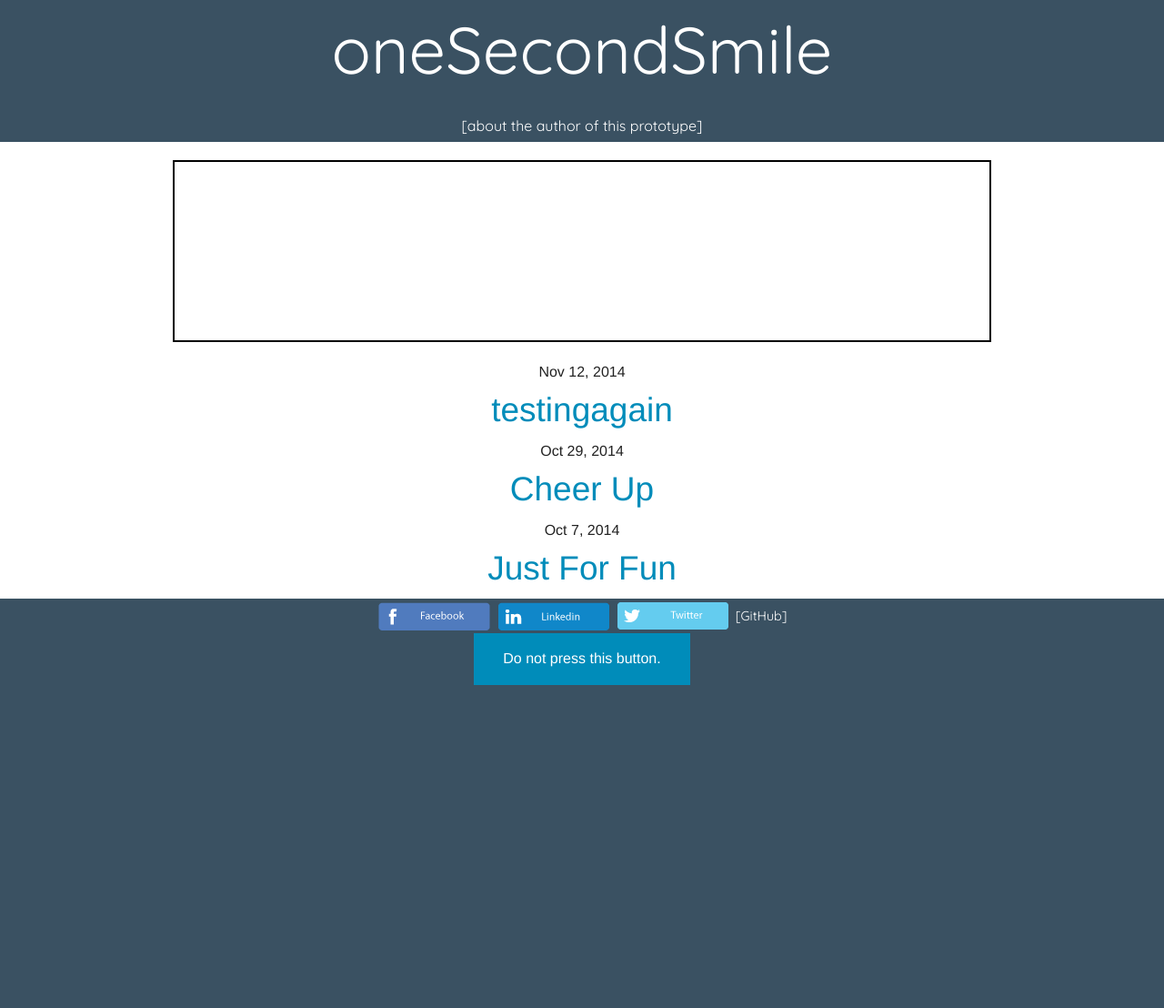
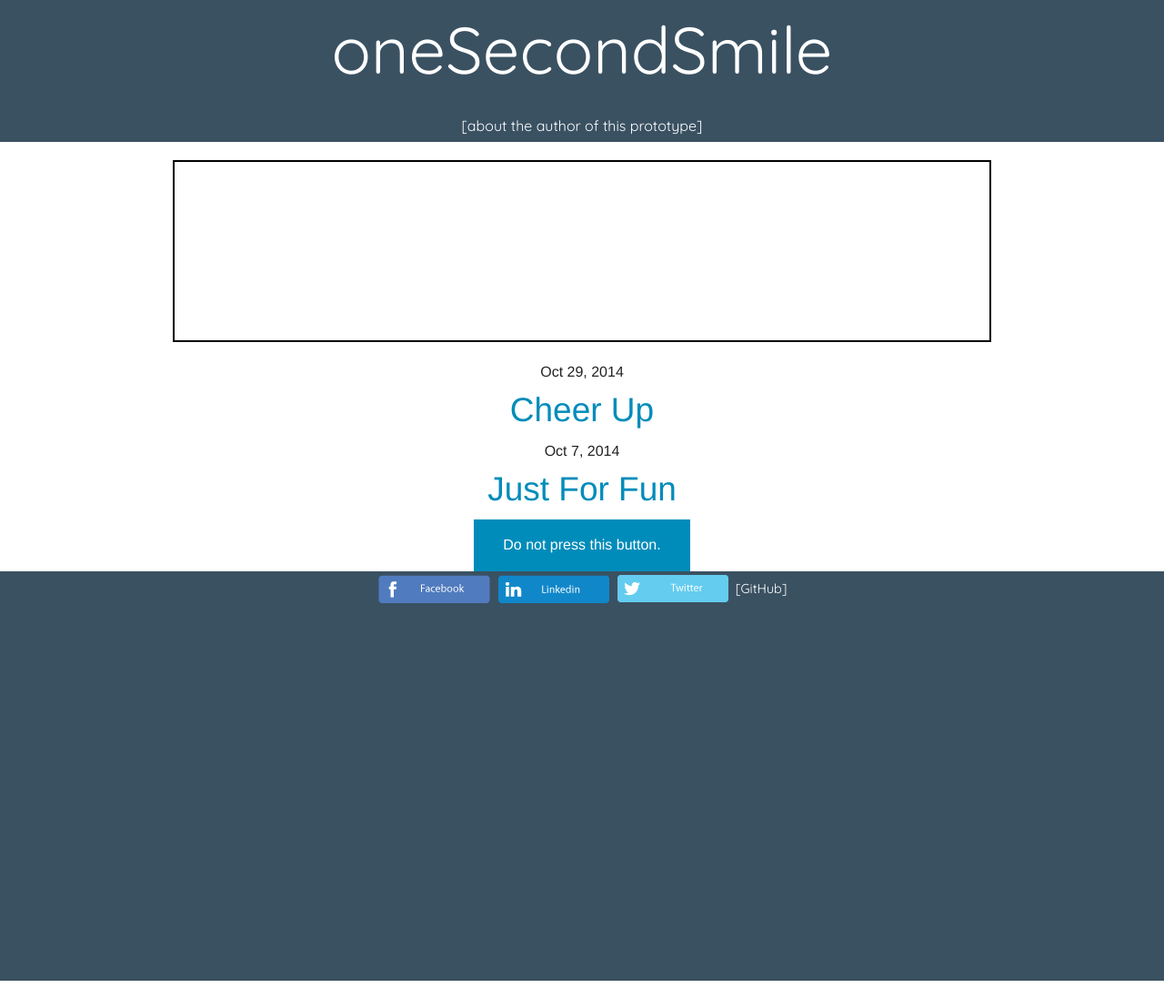
Before and after one commit to RobertSnodgrass/oneSecondSmile, a Jekyll site: the page built from index.html, in a window 1280 px wide. Shown: the whole page at 91% size. Built offline with Jekyll 4.4.1, drawn with Linux system fonts in a browser that asks for light colours; nearby versions of some CDN libraries; some web fonts are replaced; after the commit the page ends 1078 px from its top, so only the background shows below that.

Commit message:
page is still kill

```diff
--- a/_includes/footer.html
+++ b/_includes/footer.html
@@ -17,13 +17,13 @@
 
         <div class="social-Links">
           <a href="http://facebook.com/RobertSnodgrass"><img src="images/facebook-long.png"></a>
-          <a href="hwww.linkedin.com/pub/robert-snodgrass/8/a99/ab9/"><img src="images/linkedin-long.png"></a>
+          <a href="http://www.linkedin.com/pub/robert-snodgrass/8/a99/ab9/"><img src="images/linkedin-long.png"></a>
           <a href="https://twitter.com/Zeiganstrell"><img src="images/twitter-long.png"></a>
           <a class="gitHubLink" href="https://github.com/RobertSnodgrass">[GitHub]</a>
 
         </div>
 
-        <button class="jGrav">Do not press this button.</button>
+       <!--  <button class="jGrav">Do not press this button.</button> -->
 
         <!-- a class="page-link" href="/Last/">Last</a>
         <a class="page-link" href="/Random/">Random</a> -->
--- a/_layouts/default.html
+++ b/_layouts/default.html
@@ -17,7 +17,7 @@
         <div class="comic-Template"></div>
         {{ content }}
 
-
+          <button class="jGrav">Do not press this button.</button>
       </div>
     </div>
 
--- a/_posts/2014-11-12-name-of-post.markdown
+++ /dev/null
@@ -1,7 +0,0 @@
----
-layout: post
-title: testingagain
-date: 2014-11-12
----
-
-*so lost
```
Also changed, not shown: 1 other file.
